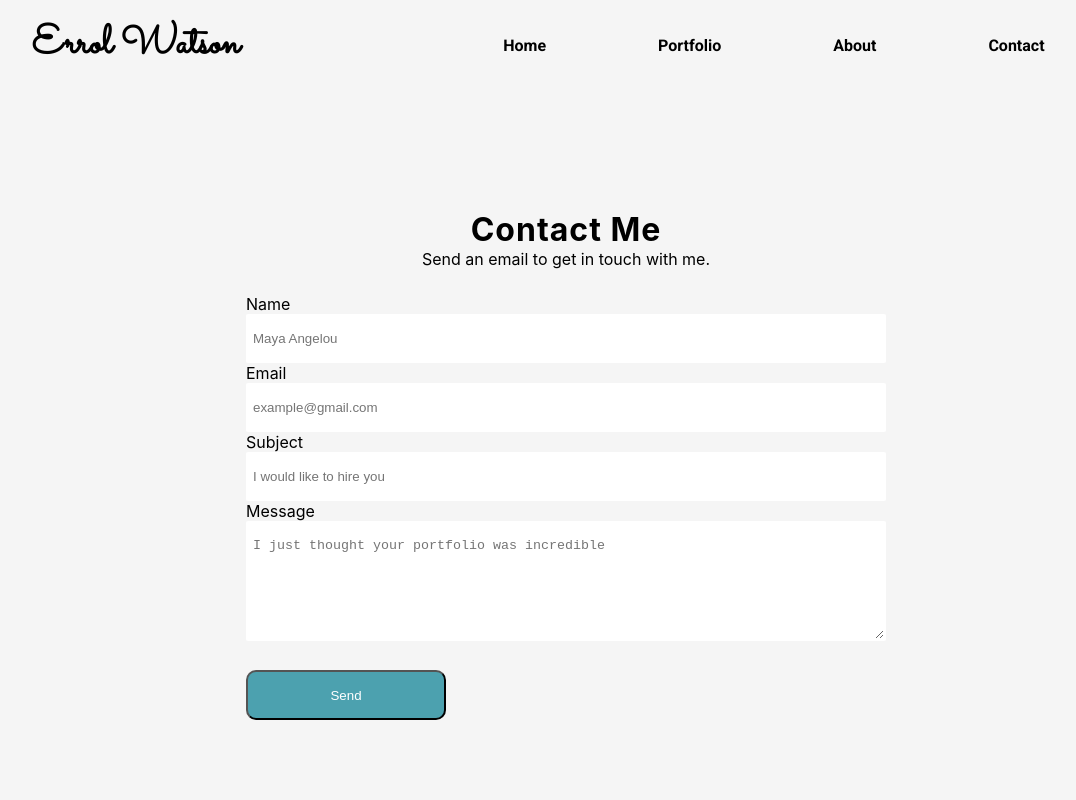
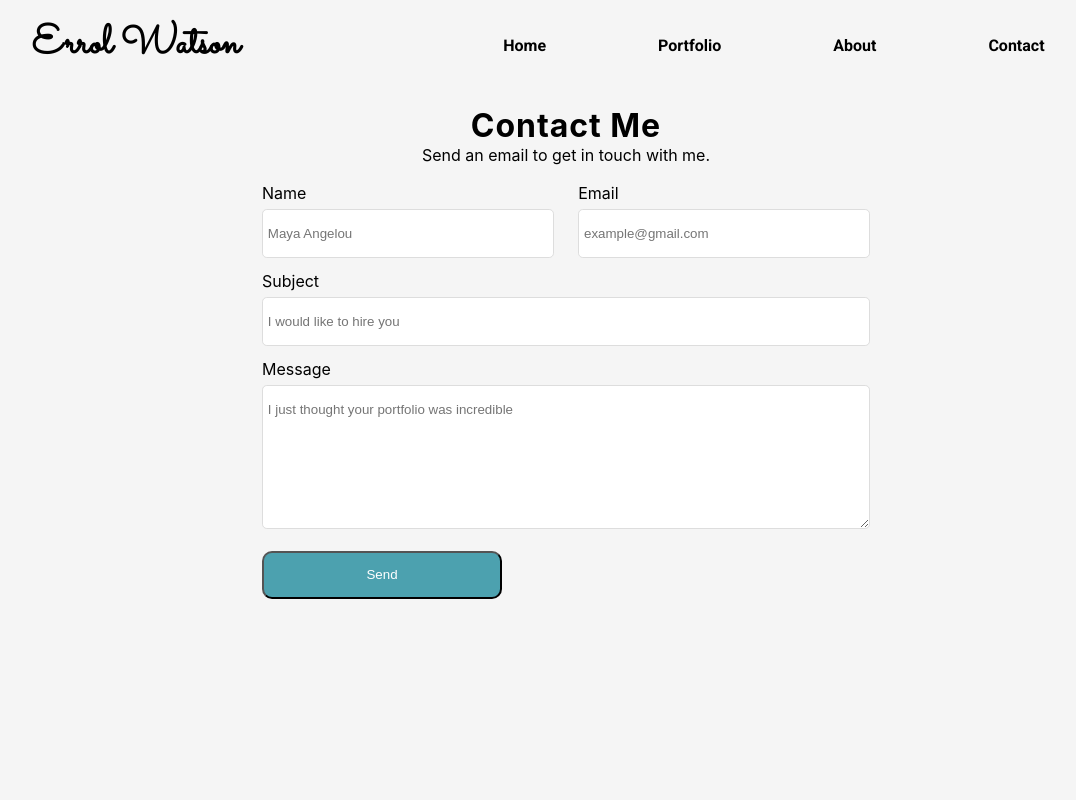
Before and after one commit to errolgh/portfolio, a React (Create React App) app: page /contact in a window 1280 px wide. Shown: the top 800 px of the page, without its empty margins (74-1150 px from the left). Built offline with nearby package versions, Linux system fonts and the light colour scheme.

Commit message:
Refined Contact page

```diff
--- a/src/components/ContactForm.js
+++ b/src/components/ContactForm.js
@@ -15,7 +15,7 @@ export default function ContactForm() {
             </div>
 
             <form>
-                <section className="top-row">
+                <section className="first-row">
                     <div className="name">
                         <label>Name</label>
                         <input type="text" placeholder="Maya Angelou" />
@@ -26,18 +26,23 @@ export default function ContactForm() {
                     </div>
                 </section>
 
+                <section className="second-row">
                     <div className="subject">
                         <label>Subject</label>
                         <input type="text" placeholder="I would like to hire you"/>
                     </div>
+                </section>
 
+                <section className="third-row">
                     <div className="message">
                         <label>Message</label>
                         <textarea placeholder="I just thought your portfolio was incredible" />
                     </div>
+                </section>
+                <section className="submit-btn">
+                    <button>Send</button>
+                </section>
             </form>
-
-            <button>Send</button>
 
         </div>
     )
--- a/src/styles/contactform.scss
+++ b/src/styles/contactform.scss
@@ -1,84 +1,72 @@
-//nest everything with sass.
-//change everything to rems for responsive design.
+// center button.
+//textarea confinements.
+//media query to jump email to next line.
 
 .form-container {
     width: 100%;
-    max-width: 680px;
-    margin: 100px auto 0;
-    padding: 20px;
-    box-sizing: border-box;
+    max-width: 40rem;
+    padding: 1rem;
+    margin: 0rem auto;
 }
-
 
 .contact-me {
     text-align: center;
     h1 {
-        letter-spacing: 1px;
+        letter-spacing: 0.06rem;
     }
 }
 
 
 form {
     width: 100%;
-    margin: 25px 0px;
+    padding-top: .3rem;
 }
 
 
-// .top-row,
-// .subject,
-// .message {
-//     display: flex;
-//     width: 100%;
-//     min-height: 65px;
-//     margin: 25px 0px;
-//     overflow: hidden;
-//     //without this^, form seems to works fine.
-// }
-
-
-form input[type="text"],
-form textarea {
-    padding: 15px 5px;
-    width: 100%;
-    border: 2px solid #fff;
-    border-radius: 2px;
-    outline: none;
-    transition: all 0.2s ease;
+section {
+    padding-top: 0.8rem; //between each of the 3 sections
 }
 
 
-form input:focus,
-form textarea:focus {
-    border-color: #4ca1af;
-    box-shadow: inset 0 1px 1px rbga(0,0,0, 0.0125),
-    0 0 8px rbga(76, 161, 175, 0.5);
+.name, .email {
+    width: 48%;
 }
 
 
-form label {
-    margin-bottom: 5px;
+.first-row {
+    display: flex;
+    justify-content: space-between;
 }
 
 
-.top-row .name .email {
-    width: 29.9%;
-    // float: left;
-    margin: 5%;
+label {
+    display: inline-block;
+    padding-bottom: 0.4rem;
 }
 
 
-// .name .input-pair:last-child {
-//     margin-right: 0;
-// }
+input, textarea {
+    padding: 1rem 0.3rem;
+    width: 100%;
+    border: 0.08rem solid rgb(221, 221, 221);
+    border-radius: 0.3rem;
+    outline: none;
+    transition: all 0.2s ease;
+    font-family: "Canterall", sans-serif;
+}
 
 
-// .subject {
-//     clear: both;
-// }
+input:focus, textarea:focus {
+    border-color: #4ca1af;
+    box-shadow: inset 0 0.05rem 0.05rem rbga(0,0,0, 0.0125),
+    0 0 0.5rem rbga(76, 161, 175, 0.5);
+}
 
 
-.message textarea {
-    height: 120px;
+textarea {
+    height: 9rem;
+    margin-bottom: 0.3rem;
+    //refactored above
     //min height/lines
     // max height/lines
     //make width fixed
@@ -87,22 +75,14 @@ form label {
 
 button {
     background: #4ca1af;
-    width: 200px;
-    height: 50px;
-    padding: 10px 0px;
+    width: 15rem;
+    height: 3rem;
+    padding: 0.8rem 0rem;
     border-radius: 10px;
     color: #fff;
     cursor: pointer;
 }
 
 
-@media screen and (max-width: 460px) {
-    .form-container {
-        margin-top: 25px auto 0;
-    }
-
-    .name {
-        width: 100%;
-        margin: 5px 0px;
-    }
-}
+// the first-row needs to jump down at 460
+// @media
```
Also changed, not shown: 1 other file (tests, documents, lock files or other folders). Lines whose indentation alone changed are shown as unchanged.
